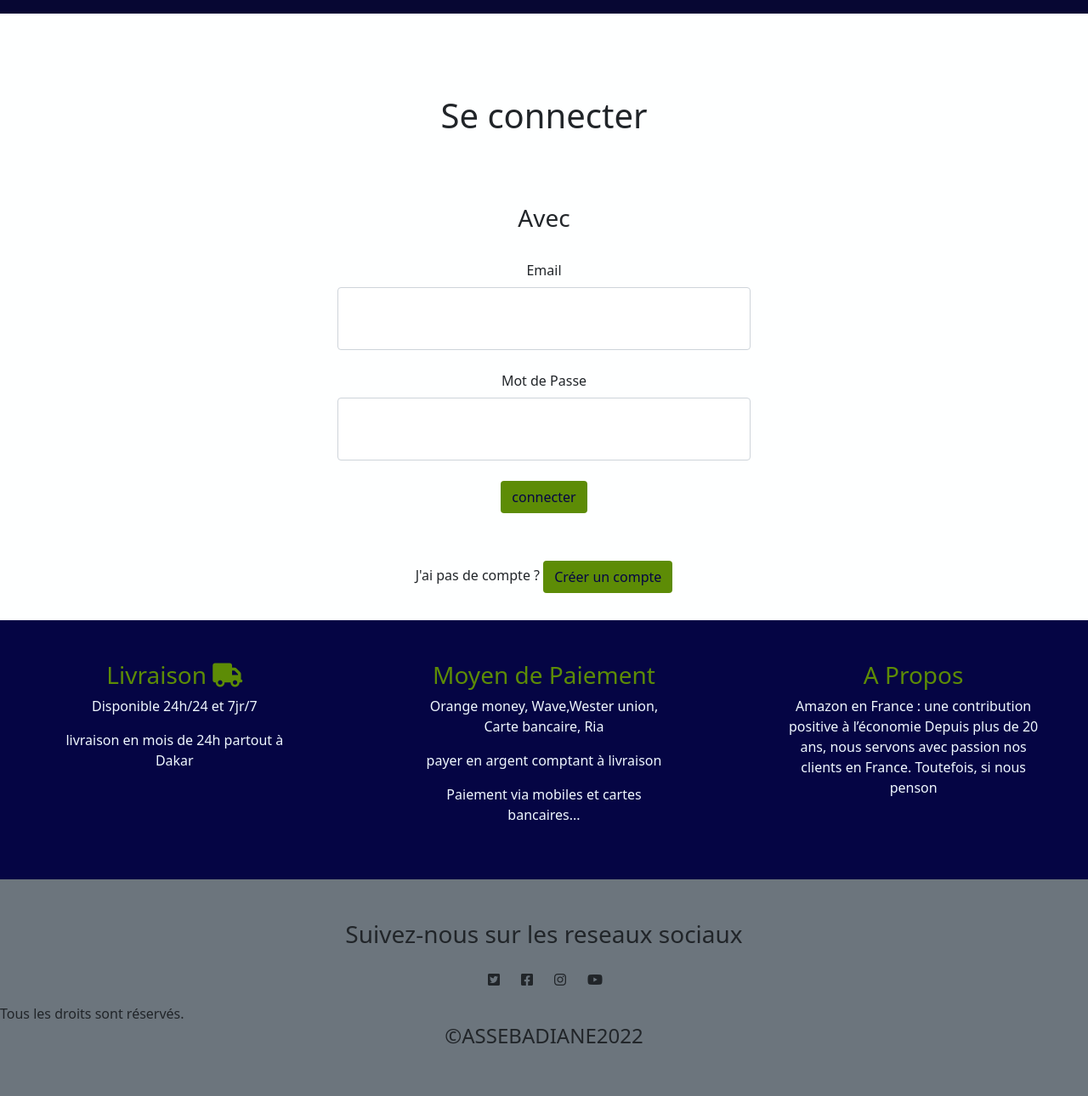
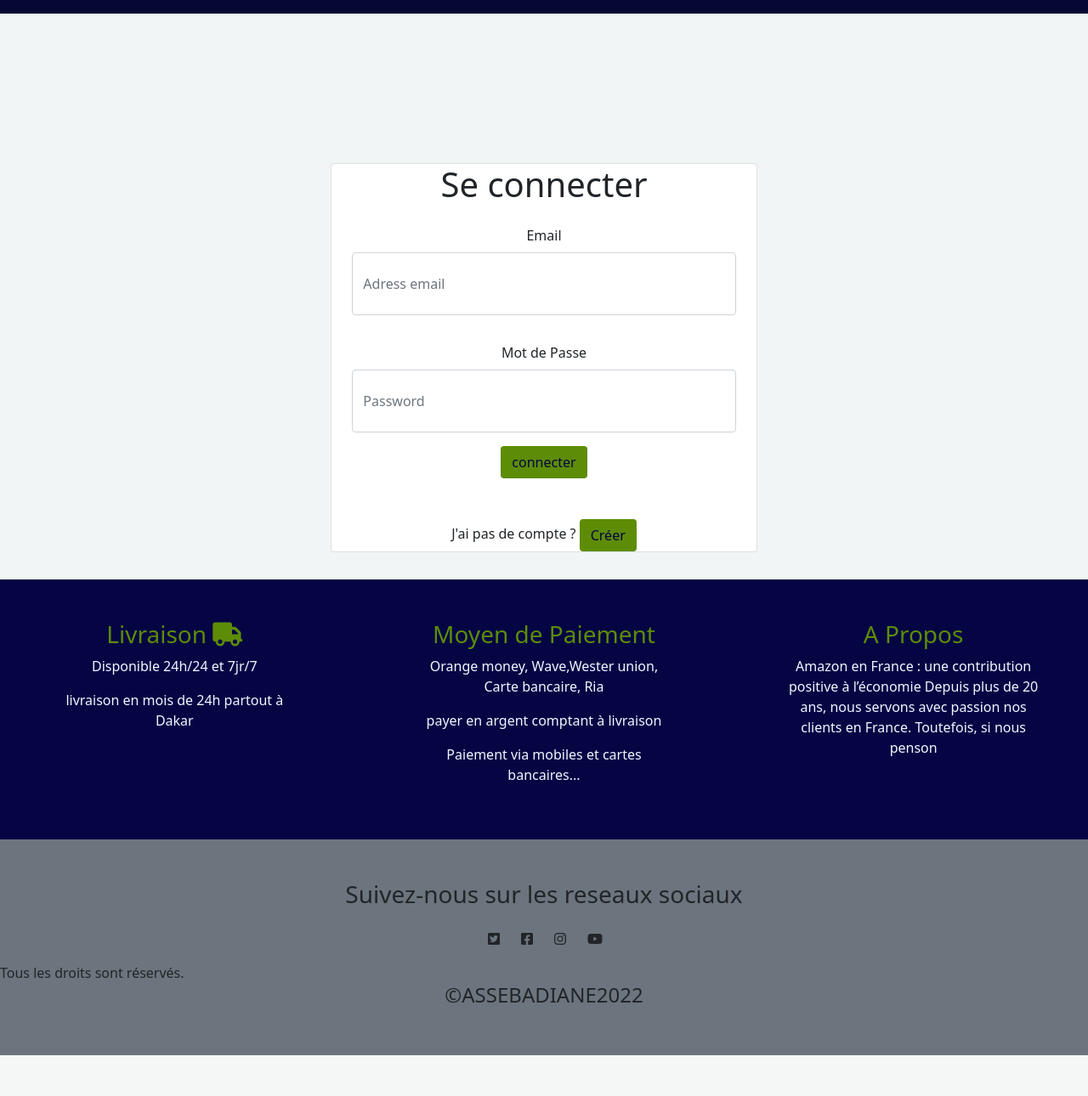
Before and after one commit to Bonde98/Ecommerce-suite_pd_10, a Django app: template Bonde/templates/users/connexion.html in a window 1280 px wide. Shown: the part 106-1396 px from the top of the page at 85% size. After the commit the page ends 1348 px from the top, so only its background shows below. Run offline with Django 4.2, Linux system fonts and the light colour scheme; the template is opened without the code that fills it, so the values that code supplies are empty.

Commit message:
Travaille du 25 Aout 2022

```diff
--- a/Bonde/templates/_base.html
+++ b/Bonde/templates/_base.html
@@ -13,7 +13,7 @@
     <title> Bonde-ParFum </title>
 
 </head>
-<body style="background-color: rgb(254, 255, 255);">
+<body style="background-color: rgb(241, 245, 245);">
   <!--Section Navbar-->
   <section class="">
     <!--1er div Accueil-->
--- a/Bonde/templates/cart/cart_detail.html
+++ b/Bonde/templates/cart/cart_detail.html
@@ -61,7 +61,11 @@
     </tbody>
   </table>
   <div class="text-center">
+    {% if user.is_authenticated %}
     <a href="{%  url 'order_create' %}" class=" btn btn-primary">Valider votre commande</a>
+    {% else %}
+    <a href="{%  url 'connexion' %}" class=" btn btn-primary">Valider votre commande</a>
+    {% endif %}
     <a href="{%  url 'home' %}" class=" btn btn-light text-dark py-2">Ajouter d'autre Produit</a>
   </div>
 
--- a/Bonde/templates/partials/product-card.html
+++ b/Bonde/templates/partials/product-card.html
@@ -1,11 +1,11 @@
-<div class="col-md-4 text-center">
+<div class="col-md-3 text-center">
     <div class="card">
       <a href="{{ product.get_absolute_url }}">
         <img src="{{ product.image.url }}" class="card-img-top" alt="{{ product.name }}">
       </a>
       <div class="card-body">
         <h4 class="card-title">{{ product.name }}</h4>
-        <h4 class="card-text" style="color: rgb(93 , 140 , 6);">Prix: {{ product.price }}Fcfa</h4>
+        <h4 class="card-text" style="color: rgb(93 , 140 , 6);"> {{ product.price }}Fcfa</h4>
         <p class="card-text">{{ product.description }}</p>
         <a href="{{ product.get_absolute_url }}" class="btn"> Voire</a>
       </div>
--- a/Bonde/templates/users/connexion.html
+++ b/Bonde/templates/users/connexion.html
@@ -2,29 +2,32 @@
 
 {% block contenu %}
 
- <h1 class="text-center">Se connecter</h1>
+
 
     <!--form se connecter-->
  <form  method="post" class=" d-grid gap-2 col-5 mx-auto row g-3 mt-5 container-fluid py-3 text-center">
     {% csrf_token %}
-    <div class="col-md-12">
-        <h3 class="">Avec</h3>
+   <div class="card">
+    <div class="col">
+
+      <h1 class="">Se connecter</h1>
 
 </div>
-    <div class="col ">
+  <div class="col card-body  ">
     <label for="inputEmail" class="form-label">Email</label>
-      <input type="Email" class="form-control py-4 " name="email" id="inputEmail">
+    <input type="Email" class="form-control py-4" placeholder="Adress email" name="email" id="inputEmail">
   </div>
 
-  <div class="col-md-12 text-center">
+<div class="col card-body">
   <label for="inputPassword4" class="form-label">Mot de Passe</label>
-    <input type="password" class="form-control py-4" name="password" id="inputPassword4">
+  <input type="password" class="form-control py-4" placeholder="Password" name="password" id="inputPassword4">
 </div>
-  <div class="col-md-12 text-center text-dark">
+<div class="col-md-12 text-dark">
   <button  class="btn submit ">connecter</button>
 </div>
 <div class="text-center mt-5">
-    J'ai pas de compte ? <a class="btn btn-save " style="background-color:rgb(93, 140, 6)" href="{% url 'signup' %}"> Créer un compte</a>
+  J'ai pas de compte ? <a class="btn btn-save " style="background-color:rgb(93, 140, 6)" href="{% url 'signup' %}"> Créer</a>
+ </div>
    </div>
 
 </form>
--- a/users/urls.py
+++ b/users/urls.py
@@ -1,9 +1,10 @@
 from django.urls import path
 from django.contrib.auth.views import LogoutView
-from users.views import SignUpView,connexion
+from users.views import SignUpView,connexion, bonde
 
 urlpatterns = [
     path("signup/" ,  SignUpView.as_view (), name = "signup" ),
     path("connexion/",connexion,name="connexion"),
-    path("logout/",LogoutView.as_view(),name="logout")
+    path("logout/",LogoutView.as_view(),name="logout"),
+    path("essaye/",bonde, name="essaye"),
 ]
```
Also changed, not shown: Bonde/templates/orders/create.html (+5 -3 lines), Bonde/templates/users/essaye.html (added, +7 -0 lines), Bonde/templates/users/register.html (+7 -4 lines), order/forms.py (+4 -4 lines), users/form.py (+17 -4 lines), users/views.py (+6 -1 lines), media/products/02559c12b166e24015c86948fafa78c1_Uc5ats6.jpg (added), media/products/87a45660610070ce9f26cceb372b0d86.jpg (added). Lines whose indentation alone changed are shown as unchanged.
